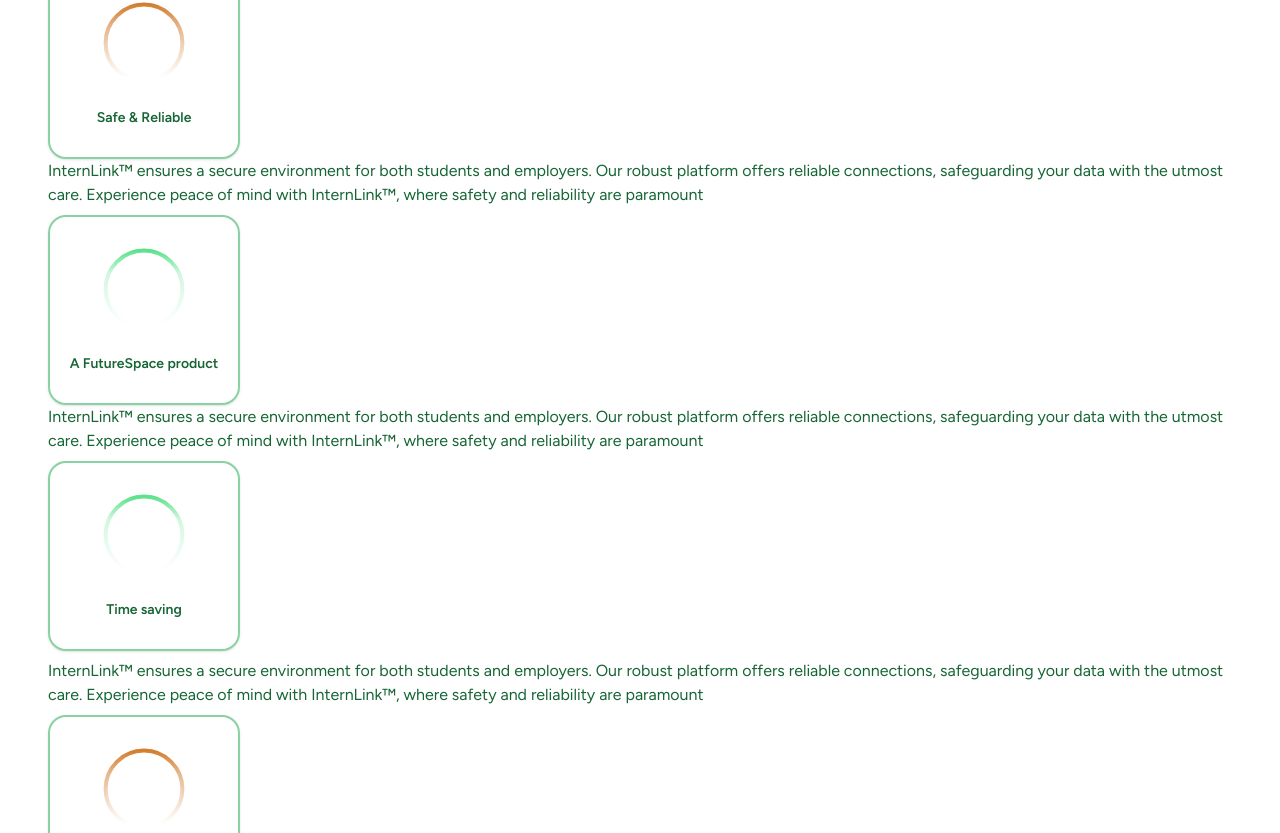
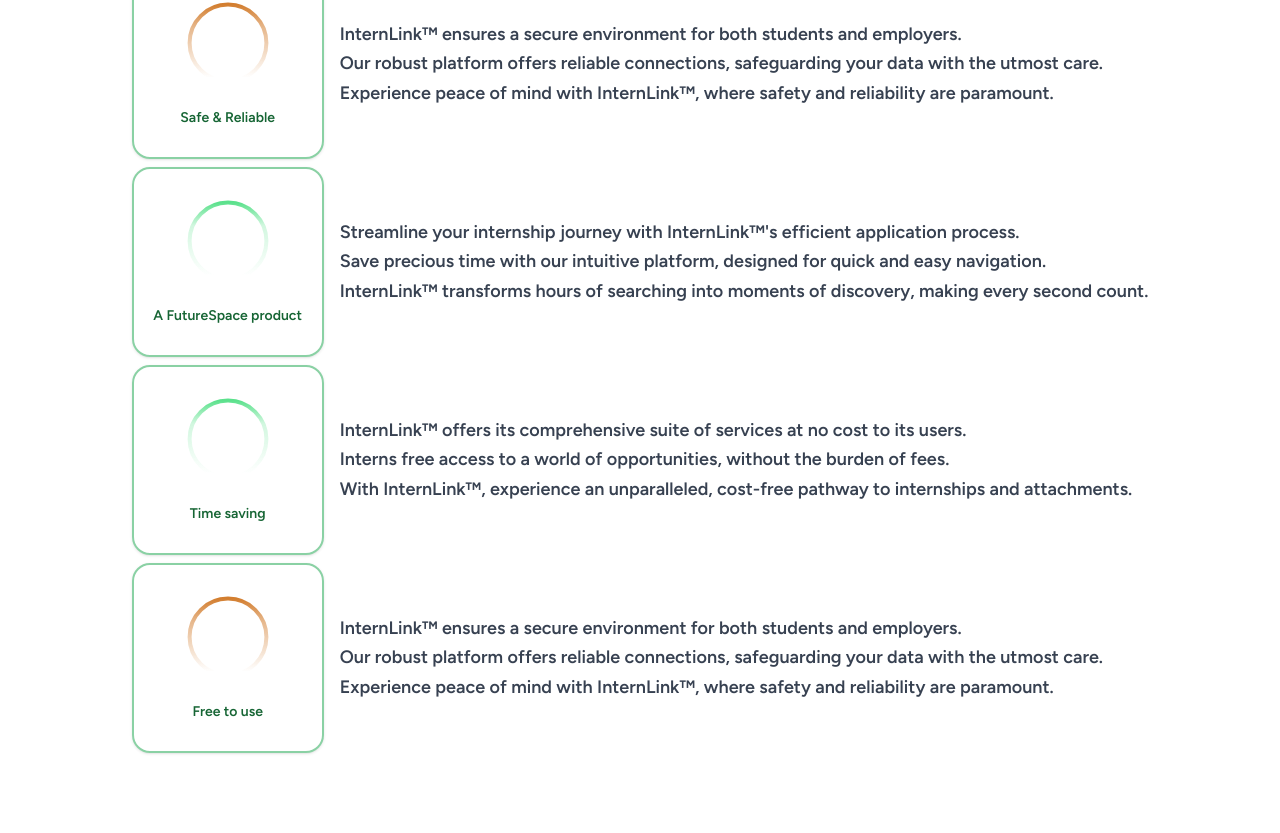
Before and after one commit to FutureSpace-Kenya/InternLink, a Next.js app: page / in a window 1280 px wide. Shown: the part 1147-1980 px from the top of the page. After the commit the page ends 1948 px from the top, so only its background shows below. Built offline with nearby package versions, Linux system fonts and the light colour scheme.

Commit message:
Styled paragraphs

```diff
--- a/app/code.js
+++ /dev/null
@@ -1,160 +0,0 @@
-<div className="flex flex-col gap-2 m-4 p-4">
-  <div className="custom-c-mod relative">
-    <div className="cicle grid place-items-center  from-green-700 to-transparent rounded-full w-20 h-20">
-      <i className="fa-solid text-3xl fa-shield"></i>
-    </div>
-    <svg className="w-24 top-6 absolute h-24">
-      <defs>
-        <linearGradient id="gradientStroke1" x1="0%" y1="100%" x2="0%" y2="0%">
-          <stop
-            offset="5%"
-            style={{ stopColor: "rgb(206,112,25,0)", stopOpacity: 0 }}
-          />
-          <stop
-            offset="70%"
-            style={{ stopColor: "rgb(206,112,25)", stopOpacity: 0.5 }}
-          />
-          <stop
-            offset="100%"
-            style={{
-              stopColor: "rgba(206,112,25,0.9)",
-              stopOpacity: 1,
-            }}
-          />
-        </linearGradient>
-      </defs>
-      <circle
-        cx="50%"
-        cy="50%"
-        r="40%"
-        stroke="url(#gradientStroke1)"
-        strokeWidth="4"
-        fill="transparent"
-      />
-    </svg>
-
-    <span className="text-sm font-semibold">Safe & Reliable</span>
-  </div>
-
-  <div className="custom-c relative">
-    <div className="cicle grid place-items-center  from-green-700 to-transparent rounded-full w-20 h-20">
-      <i className="fa-solid text-3xl fa-rocket"></i>
-    </div>
-    <svg className="w-24 top-6 absolute h-24">
-      <defs>
-        <linearGradient id="gradientStroke2" x1="0%" y1="100%" x2="0%" y2="0%">
-          <stop
-            offset="5%"
-            style={{
-              stopColor: "rgb(74, 222, 128,0)",
-              stopOpacity: 0,
-            }}
-          />
-          <stop
-            offset="70%"
-            style={{
-              stopColor: "rgb(74, 222, 128,0.5)",
-              stopOpacity: 0.5,
-            }}
-          />
-          <stop
-            offset="100%"
-            style={{
-              stopColor: "rgb(74, 222, 128,0.9)",
-              stopOpacity: 1,
-            }}
-          />
-        </linearGradient>
-      </defs>
-      <circle
-        cx="50%"
-        cy="50%"
-        r="40%"
-        stroke="url(#gradientStroke2)"
-        strokeWidth="4"
-        fill="transparent"
-      />
-    </svg>
-
-    <span className={"text-sm font-semibold"}>A FutureSpace product</span>
-  </div>
-  <div className="custom-c relative">
-    <div className="cicle grid place-items-center  from-green-700 to-transparent rounded-full w-20 h-20">
-      <i className="fa-solid text-3xl fa-clock-rotate-left"></i>
-    </div>
-    <svg className="w-24 top-6 absolute h-24">
-      <defs>
-        <linearGradient id="gradientStroke3" x1="0%" y1="100%" x2="0%" y2="0%">
-          <stop
-            offset="5%"
-            style={{
-              stopColor: "rgb(74, 222, 128,0)",
-              stopOpacity: 0,
-            }}
-          />
-          <stop
-            offset="70%"
-            style={{
-              stopColor: "rgb(74, 222, 128,0.5)",
-              stopOpacity: 0.5,
-            }}
-          />
-          <stop
-            offset="100%"
-            style={{
-              stopColor: "rgb(74, 222, 128,0.9)",
-              stopOpacity: 1,
-            }}
-          />
-        </linearGradient>
-      </defs>
-      <circle
-        cx="50%"
-        cy="50%"
-        r="40%"
-        stroke="url(#gradientStroke3)"
-        strokeWidth="4"
-        fill="transparent"
-      />
-    </svg>
-
-    <span className={"text-sm font-semibold"}>Time saving</span>
-  </div>
-
-  <div className="custom-c-mod relative">
-    <div className="cicle grid place-items-center  from-green-700 to-transparent rounded-full w-20 h-20">
-      <i className="fa-regular text-3xl fa-face-grin-beam"></i>
-    </div>
-    <svg className="w-24 top-6 absolute h-24">
-      <defs>
-        <linearGradient id="gradientStroke4" x1="0%" y1="100%" x2="0%" y2="0%">
-          <stop
-            offset="5%"
-            style={{ stopColor: "rgb(206,112,25,0)", stopOpacity: 0 }}
-          />
-          <stop
-            offset="70%"
-            style={{ stopColor: "rgb(206,112,25)", stopOpacity: 0.5 }}
-          />
-          <stop
-            offset="100%"
-            style={{
-              stopColor: "rgba(206,112,25,0.9)",
-              stopOpacity: 1,
-            }}
-          />
-        </linearGradient>
-      </defs>
-      <circle
-        cx="50%"
-        cy="50%"
-        r="40%"
-        stroke="url(#gradientStroke4)"
-        strokeWidth="4"
-        fill="transparent"
-      />
-    </svg>
-
-    <span className={"text-sm font-semibold"}>Free to use</span>
-  </div>
-</div>;
--- a/app/page.js
+++ b/app/page.js
@@ -63,7 +63,7 @@
             Discover <span className={"text-green-500"}>Intern</span>Link
             <span className={""}>&trade;</span>
           </h1>
-          <div className="border border-blue-900 w-80 h-2 transition-all duration-700"></div>
+          <div className="bg-customGray hover:bg-gray-600 w-80 h-2 transition-all duration-700 rounded-2"></div>
 
           {/* </div> */}
           <p className="text-xl font-bold">
@@ -81,9 +81,9 @@
 
         <div className="text-green-800 flex flex-col items-center justify-center pt-4 gap-2 w-full p-4">
           <div className="flex flex-col gap-2 m-4 p-4">
-            <div>
+            <div className="flex items-center space-x-4">
               <div className="custom-c-mod relative">
-                <div className="cicle grid place-items-center  from-green-700 to-transparent rounded-full w-20 h-20">
+                <div className="cicle grid place-items-center from-green-700 to-transparent rounded-full w-20 h-20">
                   <i className="fa-solid text-3xl fa-shield"></i>
                 </div>
                 <svg className="w-24 top-6 absolute h-24">
@@ -127,21 +127,22 @@
                     fill="transparent"
                   />
                 </svg>
-
                 <span className="text-sm font-semibold">Safe & Reliable</span>
               </div>
+
               <div>
-                <p>
+                <p class="text-gray-700 text-lg leading-relaxed font-semibold my-4">
                   InternLink™ ensures a secure environment for both students and
-                  employers. Our robust platform offers reliable connections,
-                  safeguarding your data with the utmost care. Experience peace
-                  of mind with InternLink™, where safety and reliability are
-                  paramount
+                  employers. <br /> Our robust platform offers reliable
+                  connections, safeguarding your data with the utmost care.{" "}
+                  <br />
+                  Experience peace of mind with InternLink™, where safety and
+                  reliability are paramount.
                 </p>
               </div>
             </div>
 
-            <div>
+            <div className="flex items-center space-x-4">
               <div className="custom-c relative">
                 <div className="cicle grid place-items-center  from-green-700 to-transparent rounded-full w-20 h-20">
                   <i className="fa-solid text-3xl fa-rocket"></i>
@@ -193,16 +194,18 @@
                 </span>
               </div>
               <div>
-                <p>
-                  InternLink™ ensures a secure environment for both students and
-                  employers. Our robust platform offers reliable connections,
-                  safeguarding your data with the utmost care. Experience peace
-                  of mind with InternLink™, where safety and reliability are
-                  paramount
+                <p class="text-gray-700 text-lg leading-relaxed font-semibold my-4">
+                  Streamline your internship journey with InternLink™'s
+                  efficient application process. <br /> Save precious time with
+                  our intuitive platform, designed for quick and easy
+                  navigation.
+                  <br /> InternLink™ transforms hours of searching into moments
+                  of discovery, making every second count.
                 </p>
               </div>
             </div>
 
+            <div className="flex items-center space-x-4">
               <div className="custom-c relative">
                 <div className="cicle grid place-items-center  from-green-700 to-transparent rounded-full w-20 h-20">
                   <i className="fa-solid text-3xl fa-clock-rotate-left"></i>
@@ -252,15 +255,17 @@
                 <span className={"text-sm font-semibold"}>Time saving</span>
               </div>
               <div>
-              <p>
-                InternLink™ ensures a secure environment for both students and
-                employers. Our robust platform offers reliable connections,
-                safeguarding your data with the utmost care. Experience peace of
-                mind with InternLink™, where safety and reliability are
-                paramount
+                <p class="text-gray-700 text-lg leading-relaxed font-semibold my-4">
+                  InternLink™ offers its comprehensive suite of services at no
+                  cost to its users. <br /> Interns free access to a world of
+                  opportunities, without the burden of fees. <br /> With
+                  InternLink™, experience an unparalleled, cost-free pathway to
+                  internships and attachments.
                 </p>
               </div>
+            </div>
 
+            <div className="flex items-center space-x-4">
               <div className="custom-c-mod relative">
                 <div className="cicle grid place-items-center  from-green-700 to-transparent rounded-full w-20 h-20">
                   <i className="fa-regular text-3xl fa-face-grin-beam"></i>
@@ -276,11 +281,17 @@
                     >
                       <stop
                         offset="5%"
-                      style={{ stopColor: "rgb(206,112,25,0)", stopOpacity: 0 }}
+                        style={{
+                          stopColor: "rgb(206,112,25,0)",
+                          stopOpacity: 0,
+                        }}
                       />
                       <stop
                         offset="70%"
-                      style={{ stopColor: "rgb(206,112,25)", stopOpacity: 0.5 }}
+                        style={{
+                          stopColor: "rgb(206,112,25)",
+                          stopOpacity: 0.5,
+                        }}
                       />
                       <stop
                         offset="100%"
@@ -304,13 +315,15 @@
                 <span className={"text-sm font-semibold"}>Free to use</span>
               </div>
               <div>
-              <p>
+                <p class="text-gray-700 text-lg leading-relaxed font-semibold my-4">
                   InternLink™ ensures a secure environment for both students and
-                employers. Our robust platform offers reliable connections,
-                safeguarding your data with the utmost care. Experience peace of
-                mind with InternLink™, where safety and reliability are
-                paramount
+                  employers. <br />
+                  Our robust platform offers reliable connections, safeguarding
+                  your data with the utmost care. <br />
+                  Experience peace of mind with InternLink™, where safety and
+                  reliability are paramount.
                 </p>
+              </div>
             </div>
           </div>
         </div>
--- a/tailwind.config.js
+++ b/tailwind.config.js
@@ -8,7 +8,7 @@
   theme: {
     extend: {
       colors: {
-        customGray: "#354F52",
+        customGray: "#ACADBC",
       },
     },
   },
```
Lines whose indentation alone changed are shown as unchanged.
